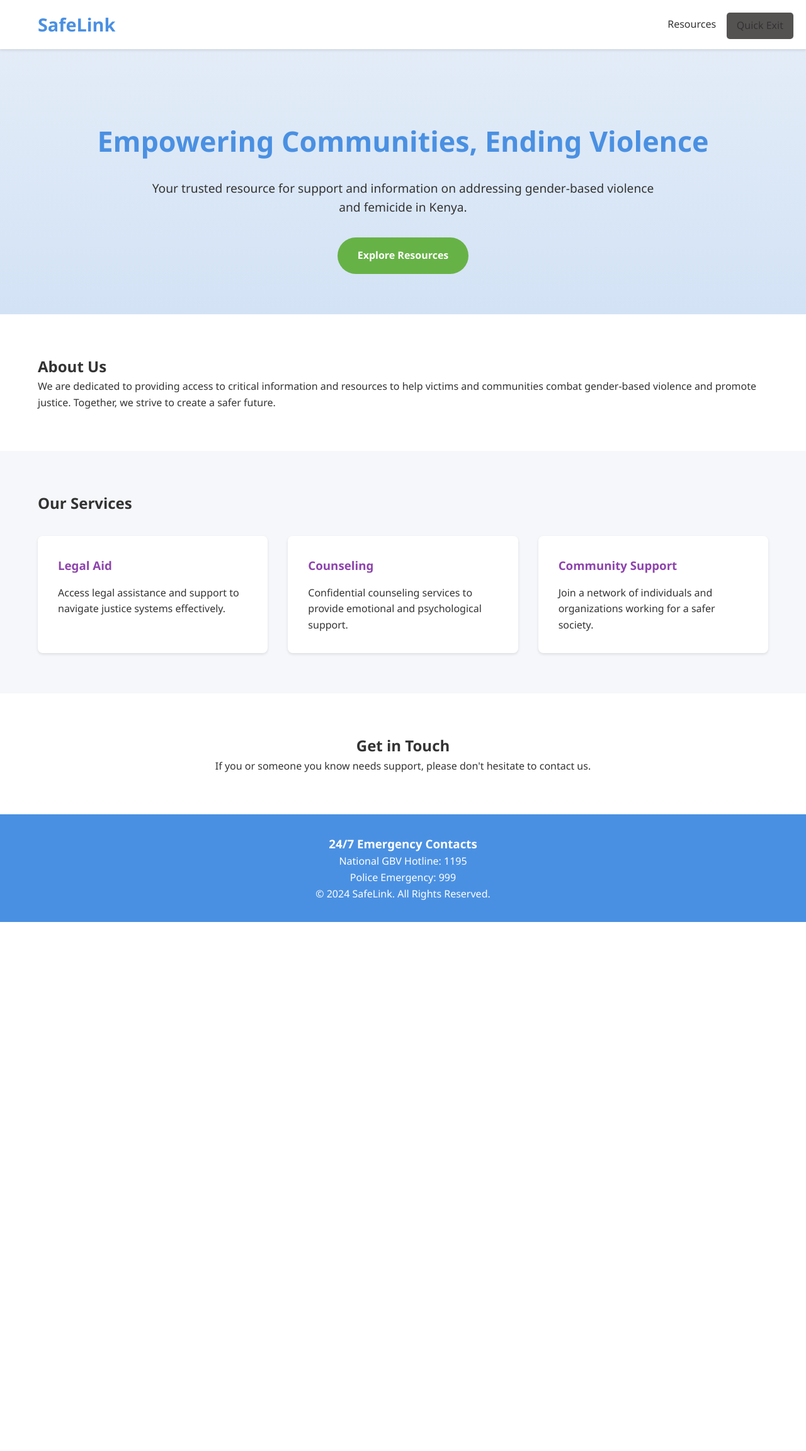
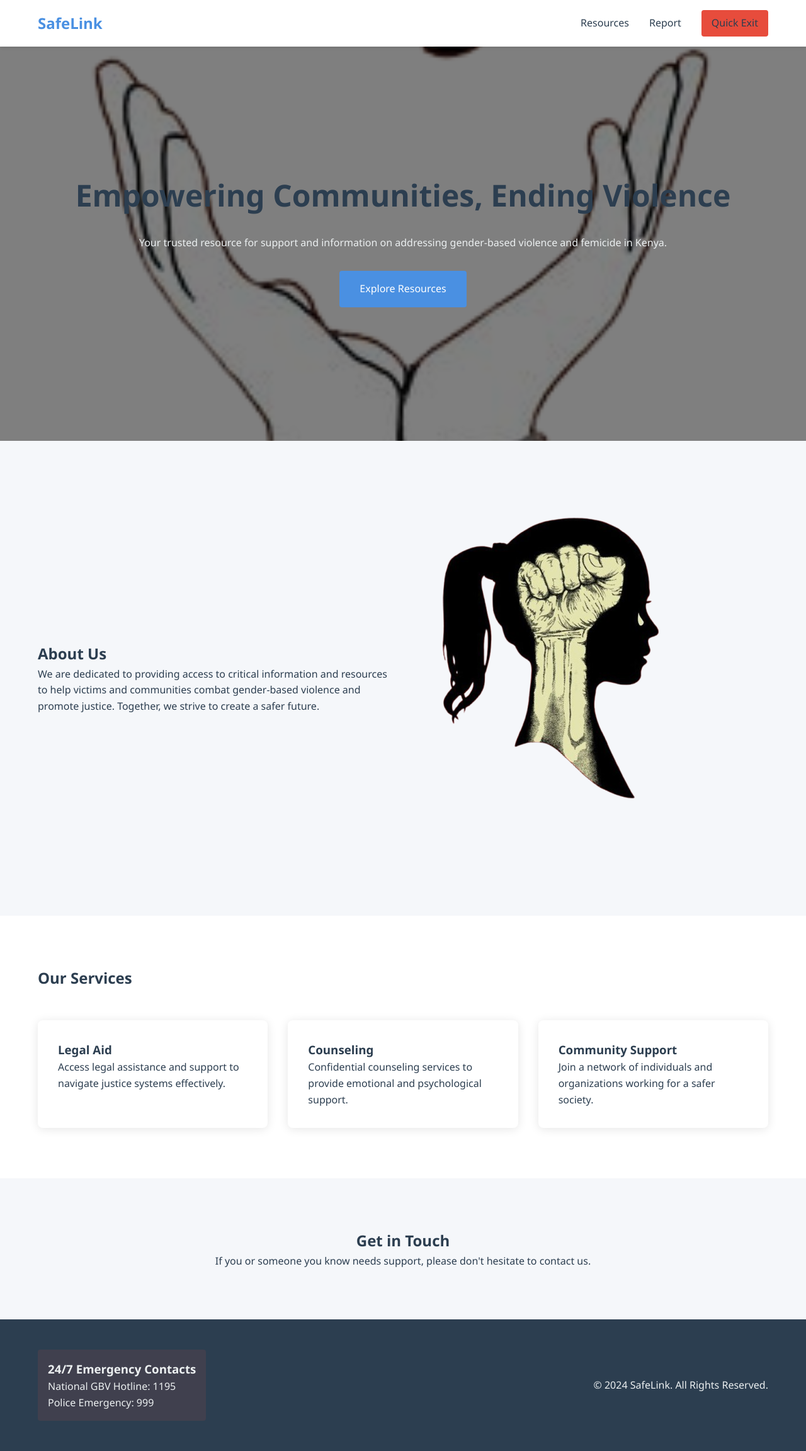
Before and after one commit to Wanjiru-Njoroge/safelink, a Django app: template reports/templates/index.html in a window 1280 px wide. Shown: the whole page at 63% size. Before the commit the page ends 1464 px from the top, so only its background shows below. Run offline with Django 3.2, Linux system fonts and the light colour scheme; the template is opened without the code that fills it, so the values that code supplies are empty.

Commit message:
second commit

```diff
--- a/reporting/settings.py
+++ b/reporting/settings.py
@@ -136,7 +136,8 @@
 
 
 
-
+MEDIA_URL = '/media/'
+MEDIA_ROOT = os.path.join(BASE_DIR, 'reporting', 'media')
 
 # Default primary key field type
 # https://docs.djangoproject.com/en/4.2/ref/settings/#default-auto-field
--- a/reporting/static/css/index.css
+++ b/reporting/static/css/index.css
@@ -1,15 +1,13 @@
 /* Base styles and variables */
 :root {
-    --primary-color: #4A90E2;      /* Calming blue */
-    --secondary-color: #67B246;    /* Supportive green */
-    --accent-color: #8E44AD;       /* Warm purple for emphasis */
-    --text-color: #333333;
-    --light-bg: #F5F7FA;
-    --white: #FFFFFF;
-    --shadow: 0 2px 4px rgba(0, 0, 0, 0.1);
+    --primary-color: #4A90E2;
+    --secondary-color: #2C3E50;
+    --accent-color: #E74C3C;
+    --background-light: #F5F7FA;
+    --text-dark: #2C3E50;
+    --text-light: #ECF0F1;
 }
 
-/* Reset and base styles */
 * {
     margin: 0;
     padding: 0;
@@ -17,10 +15,9 @@
 }
 
 body {
-    font-family: 'Segoe UI', system-ui, -apple-system, sans-serif;
+    font-family: 'Segoe UI', Tahoma, Geneva, Verdana, sans-serif;
     line-height: 1.6;
-    color: var(--text-color);
-    background-color: var(--light-bg);
+    color: var(--text-dark);
 }
 
 .container {
@@ -29,11 +26,10 @@
     padding: 0 20px;
 }
 
-/* Navigation */
+/* Navbar Styling */
 .navbar {
-    background-color: var(--white);
-    box-shadow: var(--shadow);
-    padding: 1rem 0;
+    background-color: white;
+    box-shadow: 0 2px 5px rgba(0,0,0,0.1);
     position: fixed;
     width: 100%;
     top: 0;
@@ -44,163 +40,223 @@
     display: flex;
     justify-content: space-between;
     align-items: center;
+    padding: 1rem 20px;
 }
 
 .logo {
-    font-size: 1.8rem;
     color: var(--primary-color);
+    font-size: 1.5rem;
+    font-weight: bold;
     text-decoration: none;
-    font-weight: bold;
 }
 
 .nav-links {
     display: flex;
-    gap: 2rem;
     list-style: none;
+    align-items: center;
+}
+
+.nav-links li {
+    margin-left: 2rem;
 }
 
 .nav-links a {
     text-decoration: none;
-    color: var(--text-color);
+    color: var(--text-dark);
     font-weight: 500;
-    transition: color 0.3s ease;
+    transition: color 0.3s;
 }
 
-.nav-links a:hover {
-    color: var(--primary-color);
+.quick-exit {
+    background-color: var(--accent-color);
+    color: white;
+    padding: 0.5rem 1rem;
+    border-radius: 4px;
+    margin-left: 2rem;
 }
 
-/* Header Section */
+/* Header/Hero Section */
 .landing-header {
-    background: linear-gradient(rgba(74, 144, 226, 0.1), rgba(74, 144, 226, 0.2));
-    padding: 8rem 0 4rem;
-    text-align: center;
+    background: linear-gradient(rgba(0, 0, 0, 0.5), rgba(0, 0, 0, 0.5)), url('/media/free.png') center/cover;
+    min-height: 80vh;
+    display: flex;
+    align-items: center;
+    color: var(--text-light);
     margin-top: 60px;
 }
 
-.landing-header h1 {
-    font-size: 2.8rem;
-    color: var(--primary-color);
-    margin-bottom: 1.5rem;
+.landing-header .container {
+    text-align: center;
+    padding: 2rem;
 }
 
-.landing-header p {
-    font-size: 1.2rem;
-    max-width: 800px;
-    margin: 0 auto 2rem;
+.landing-header h1 {
+    font-size: 3rem;
+    margin-bottom: 1.5rem;
 }
 
 .cta-btn {
     display: inline-block;
-    background-color: var(--secondary-color);
-    color: var(--white);
+    background-color: var(--primary-color);
+    color: white;
     padding: 1rem 2rem;
-    border-radius: 30px;
+    border-radius: 4px;
     text-decoration: none;
-    font-weight: bold;
-    transition: transform 0.3s ease;
-}
-
-.cta-btn:hover {
-    transform: translateY(-2px);
+    margin-top: 2rem;
+    transition: background-color 0.3s;
 }
 
 /* About Section */
 .about-section {
-    padding: 4rem 0;
-    background-color: var(--white);
+    padding: 5rem 0;
+    background-color: var(--background-light);
+}
+
+.about-section .container {
+    display: grid;
+    grid-template-columns: 1fr 1fr;
+    gap: 3rem;
+    align-items: center;
+}
+
+.about-image {
+    width: 100%;
+    height: 400px;
+    object-fit: cover;
+    border-radius: 8px;
 }
 
 /* Services Section */
 .services-section {
-    padding: 4rem 0;
-    background-color: var(--light-bg);
+    padding: 5rem 0;
 }
 
 .services-grid {
     display: grid;
-    grid-template-columns: repeat(auto-fit, minmax(280px, 1fr));
+    grid-template-columns: repeat(auto-fit, minmax(250px, 1fr));
     gap: 2rem;
-    margin-top: 2rem;
+    margin-top: 3rem;
 }
 
 .service-card {
-    background: var(--white);
+    background: white;
     padding: 2rem;
     border-radius: 8px;
-    box-shadow: var(--shadow);
-    transition: transform 0.3s ease;
+    box-shadow: 0 2px 15px rgba(0,0,0,0.1);
+    transition: transform 0.3s;
 }
 
 .service-card:hover {
     transform: translateY(-5px);
 }
 
-.service-card h3 {
-    color: var(--accent-color);
-    margin-bottom: 1rem;
-}
-
 /* Contact Section */
 .contact-section {
-    padding: 4rem 0;
-    background-color: var(--white);
+    background-color: var(--background-light);
+    padding: 5rem 0;
     text-align: center;
 }
 
 /* Footer */
 .landing-footer {
-    background-color: var(--primary-color);
-    color: var(--white);
-    padding: 2rem 0;
+    background-color: var(--secondary-color);
+    color: var(--text-light);
+    padding: 3rem 0;
+}
+
+.footer-content {
+    display: flex;
+    justify-content: space-between;
+    align-items: center;
+}
+
+.emergency-contacts {
+    background-color: rgba(231, 76, 60, 0.1);
+    padding: 1rem;
+    border-radius: 4px;
+}
+h1 {
+    color: var(--secondary-color);
+    margin-bottom: 2rem;
     text-align: center;
   }
 
-/* Quick Exit Button */
-.quick-exit {
-    position: fixed;
-    top: 20px;
-    right: 20px;
-    background-color: rgb(85, 82, 82);
-    color: var(--light-bg);
-    padding: 0.5rem 1rem;
-    border-radius: 5px;
-    text-decoration: none;
-    font-weight: bold;
-    z-index: 1001;
+  form {
+    display: flex;
+    flex-direction: column;
+    gap: 1.5rem;
   }
 
-/* Responsive Design */
-@media (max-width: 768px) {
-    .navbar .container {
-        flex-direction: column;
-        gap: 1rem;
+  form p {
+    margin: 0;
   }
 
-    .nav-links {
-        flex-direction: column;
-        align-items: center;
-        gap: 1rem;
+  label {
+    display: block;
+    margin-bottom: 0.5rem;
+    font-weight: 500;
   }
 
-    .landing-header {
-        padding: 6rem 0 3rem;
+  input, textarea, select {
+    width: 100%;
+    padding: 0.75rem;
+    border: 1px solid #ddd;
+    border-radius: 4px;
+    font-size: 1rem;
   }
 
-    .landing-header h1 {
-        font-size: 2rem;
+  textarea {
+    min-height: 150px;
+    resize: vertical;
+  }
+
+  button[type="submit"] {
+    background-color: var(--primary-color);
+    color: white;
+    padding: 1rem 2rem;
+    border: none;
+    border-radius: 4px;
+    font-size: 1rem;
+    cursor: pointer;
+    transition: background-color 0.3s;
+    align-self: center;
+    min-width: 200px;
+  }
+
+  button[type="submit"]:hover {
+    background-color: #357ABD;
+  }
+
+  .back-link {
+    display: block;
+    text-align: center;
+    margin-top: 2rem;
+    color: var(--text-dark);
+    text-decoration: none;
+  }
+
+  .back-link:hover {
+    color: var(--primary-color);
+  }
+
+  @media (max-width: 768px) {
+    .container {
+      padding: 1rem;
+      margin: 1rem;
+    }
+
+    button[type="submit"] {
+      width: 100%;
     }
   }
+@media (max-width: 768px) {
+    .about-section .container {
+        grid-template-columns: 1fr;
+    }
 
-/* Accessibility Improvements */
-@media (prefers-reduced-motion: reduce) {
-    * {
-        animation: none !important;
-        transition: none !important;
+    .footer-content {
+        flex-direction: column;
+        text-align: center;
+        gap: 2rem;
     }
 }
-
-:focus {
-    outline: 3px solid var(--primary-color);
-    outline-offset: 2px;
-}
--- a/reporting/urls.py
+++ b/reporting/urls.py
@@ -29,4 +29,6 @@
     path('success/', views.report_success_view, name='report_success'),
     path('resources/', views.resources, name='resources'),
     path('add/', views.add_resource, name='add_resource'),
-] + static(settings.STATIC_URL, document_root=settings.STATIC_ROOT)
+]
+urlpatterns += static(settings.STATIC_URL, document_root=settings.STATIC_ROOT)
+urlpatterns += static(settings.MEDIA_URL, document_root=settings.MEDIA_ROOT)
--- a/reports/templates/index.html
+++ b/reports/templates/index.html
@@ -6,40 +6,40 @@
     <title>Gender Based Reporting site</title>
     {% load static %}
     <link rel="stylesheet" href="{% static 'css/index.css' %}">
+
+
 </head>
 <body>
     <nav class="navbar">
         <div class="container">
             <a href="{% url 'index' %}" class="logo">SafeLink</a>
             <ul class="nav-links">
-
                 <li><a href="{% url 'resources' %}">Resources</a></li>
                 <li><a href="{% url 'report_create' %}">Report</a></li>
                 <a href="https://google.com" class="quick-exit" title="Quick Exit (Press Escape)">Quick Exit</a>
             </ul>
-
         </div>
     </nav>
 
-    <!-- Header Section -->
     <header class="landing-header">
         <div class="container">
             <h1>Empowering Communities, Ending Violence</h1>
             <p>Your trusted resource for support and information on addressing gender-based violence and femicide in Kenya.</p>
             <a href="{% url 'resources' %}" class="cta-btn">Explore Resources</a>
-
         </div>
     </header>
 
-    <!-- About Section -->
     <section class="about-section">
         <div class="container">
-            <h2>About Us</h2>
-            <p>We are dedicated to providing access to critical information and resources to help victims and communities combat gender-based violence and promote justice. Together, we strive to create a safer future.</p>
+            <div>
+                <h2>About Us</h2>
+                <p>We are dedicated to providing access to critical information and resources to help victims and communities combat gender-based violence and promote justice. Together, we strive to create a safer future.</p>
+            </div>
+            <img src="/media/woman1-removebg-preview.png" alt="Image description">
+
         </div>
     </section>
 
-    <!-- Services Section -->
     <section class="services-section">
         <div class="container">
             <h2>Our Services</h2>
@@ -60,16 +60,13 @@
         </div>
     </section>
 
-    <!-- Contact Section -->
     <section class="contact-section">
         <div class="container">
             <h2>Get in Touch</h2>
             <p>If you or someone you know needs support, please don't hesitate to contact us.</p>
-
         </div>
     </section>
 
-    <!-- Footer -->
     <footer class="landing-footer">
         <div class="container">
             <div class="footer-content">
@@ -82,6 +79,5 @@
             </div>
         </div>
     </footer>
-
 </body>
 </html>
--- a/reports/templates/report.html
+++ b/reports/templates/report.html
@@ -8,9 +8,11 @@
 
 
     <link rel="stylesheet" href="{% static 'css/style.css' %}">
+    <link rel="stylesheet" href="{% static 'css/index.css' %}">
 
 </head>
 <body>
+
     <div class="container">
         <h1>Submit a Report</h1>
 
--- a/reports/templates/resources.html
+++ b/reports/templates/resources.html
@@ -5,9 +5,11 @@
     <meta name="viewport" content="width=device-width, initial-scale=1.0">
     {% load static %}
     <link rel="stylesheet" href="{% static 'css/style.css' %}">
+    <link rel="stylesheet" href="{% static 'css/index.css' %}">
     <title>Resources</title>
 </head>
 <body>
+
     <div class="con-resources">
         <header class="page-header">
             <h1>Available Resources</h1>
```
Also changed, not shown: reporting/static/css/style.css (+3 -13 lines), reporting/media/chain_1-removebg-preview.png (added), reporting/media/free.png (added), reporting/media/orange-removebg-preview.png (added), reporting/media/woman1-removebg-preview.png (added). Lines whose indentation alone changed are shown as unchanged.
